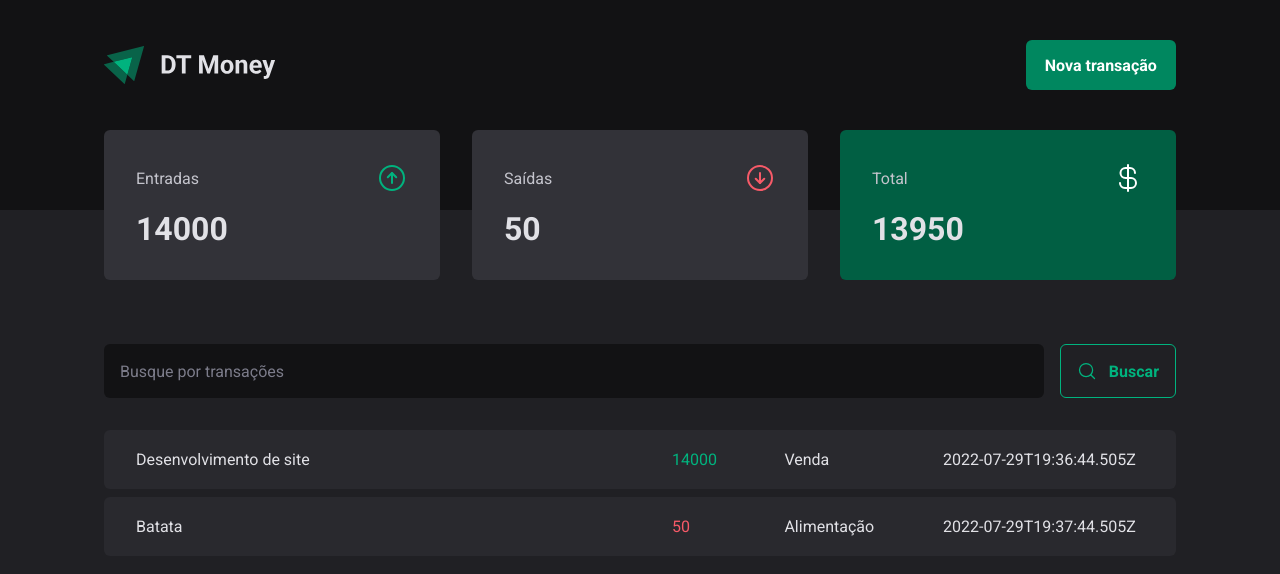
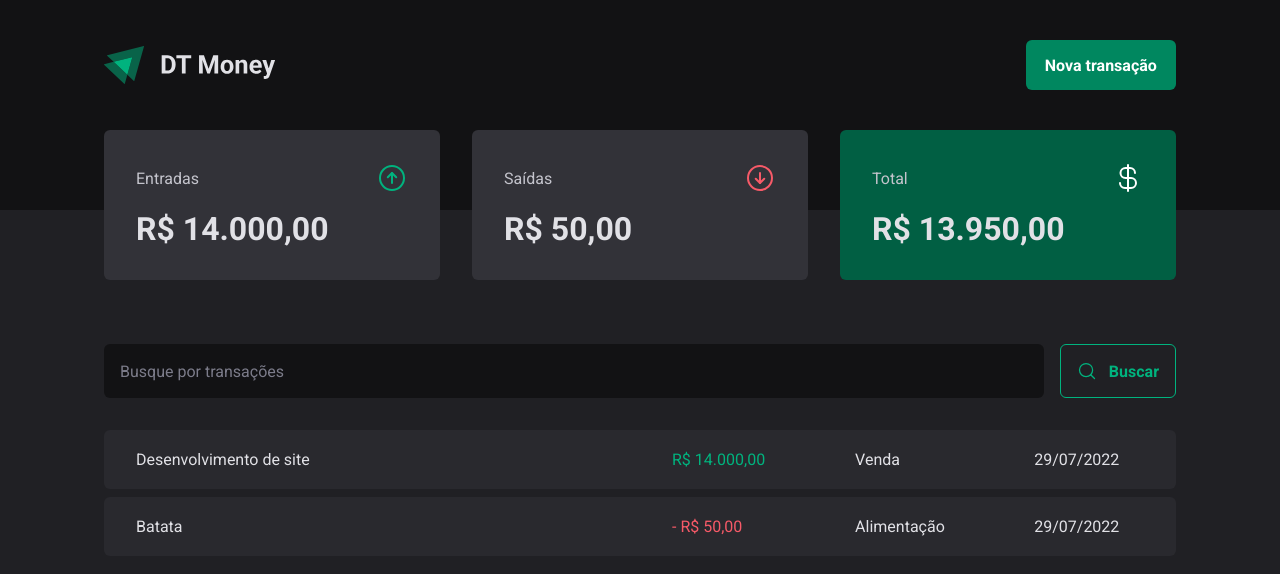
Before and after one commit to filipesalesaraujo/dt-money, a React (Vite) app: page / in a window 1280 px wide. Shown: the top 574 px of the page. Built offline with nearby package versions, Linux system fonts and the light colour scheme; data requests are answered from the project's data file.

Commit message:
Conexão com a API - Formatando valores

```diff
--- a/src/components/Summary/index.tsx
+++ b/src/components/Summary/index.tsx
@@ -5,6 +5,7 @@
 import {SummaryCard, SummaryContainer} from "./styles";
 
 import {TransactionsContext} from "../../context/TransactionsContext";
+import {priceFormatter} from "../../utils/formatter";
 
 export function Summary() {
 
@@ -28,7 +29,7 @@
                     <span>Entradas</span>
                     <ArrowCircleUp size={32} color="#00b37e"/>
                 </header>
-                <strong>{summary.income}</strong>
+                <strong>{priceFormatter.format(summary.income)}</strong>
             </SummaryCard>
 
             <SummaryCard>
@@ -36,7 +37,7 @@
                     <span>Saídas</span>
                     <ArrowCircleDown size={32} color="#f75a68"/>
                 </header>
-                <strong>{summary.outcome}</strong>
+                <strong>{priceFormatter.format(summary.outcome)}</strong>
             </SummaryCard>
 
             <SummaryCard variant='green'>
@@ -44,7 +45,7 @@
                     <span>Total</span>
                     <CurrencyDollar size={32} color="#fff"/>
                 </header>
-                <strong>{summary.total}</strong>
+                <strong>{priceFormatter.format(summary.total)}</strong>
             </SummaryCard>
         </SummaryContainer>
 
--- a/src/pages/Transactions/index.tsx
+++ b/src/pages/Transactions/index.tsx
@@ -1,4 +1,4 @@
-import {useContext, useEffect, useState} from "react";
+import {useContext} from "react";
 
 import {Header} from "../../components/Header";
 import {Summary} from "../../components/Summary";
@@ -8,9 +8,11 @@
 
 import {TransactionsContext} from "../../context/TransactionsContext";
 
+import {dateFormatter, priceFormatter} from "../../utils/formatter";
+
 export function Transactions() {
 
-    const { transactions } = useContext(TransactionsContext)
+    const {transactions} = useContext(TransactionsContext)
 
     return (
         <div>
@@ -29,9 +31,14 @@
                         return (
                             <tr key={transaction.id}>
                                 <td width='50%'>{transaction.description}</td>
-                                <td><PriceHighlight variant={transaction.type}>{transaction.price}</PriceHighlight></td>
+                                <td><PriceHighlight
+                                    variant={transaction.type}>
+                                    {transaction.type === 'outcome' && '- '}
+                                    {priceFormatter.format(transaction.price)}
+                                </PriceHighlight>
+                                </td>
                                 <td>{transaction.category}</td>
-                                <td>{transaction.createdAt}</td>
+                                <td>{dateFormatter.format(new Date(transaction.createdAt))}</td>
                             </tr>
                         )
                     })}
--- /dev/null
+++ b/src/utils/formatter.ts
@@ -0,0 +1,3 @@
+export const dateFormatter = new Intl.DateTimeFormat('pt-BR');
+
+export const priceFormatter = new Intl.NumberFormat('pt-BR', {style: 'currency', currency: 'BRL'})
```
